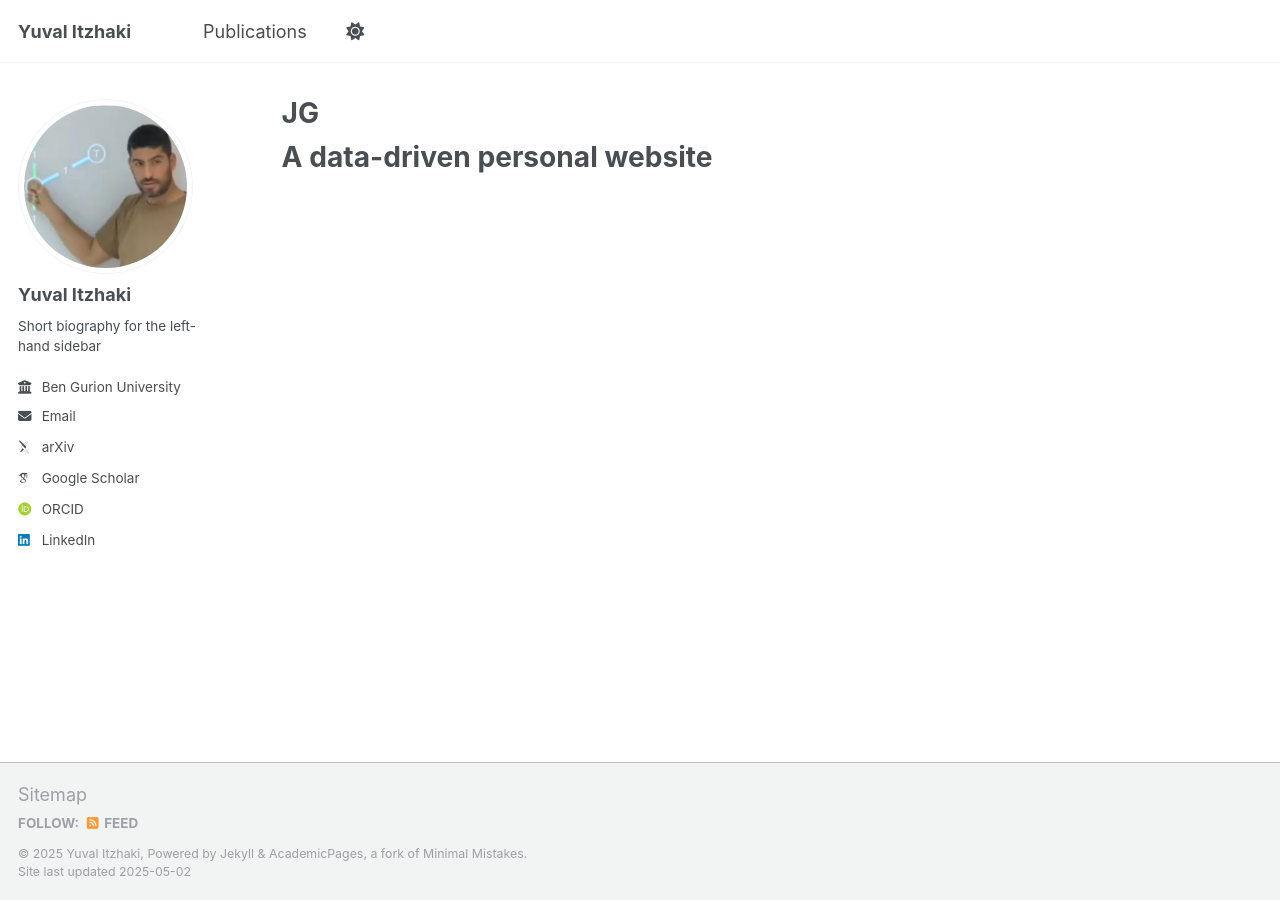
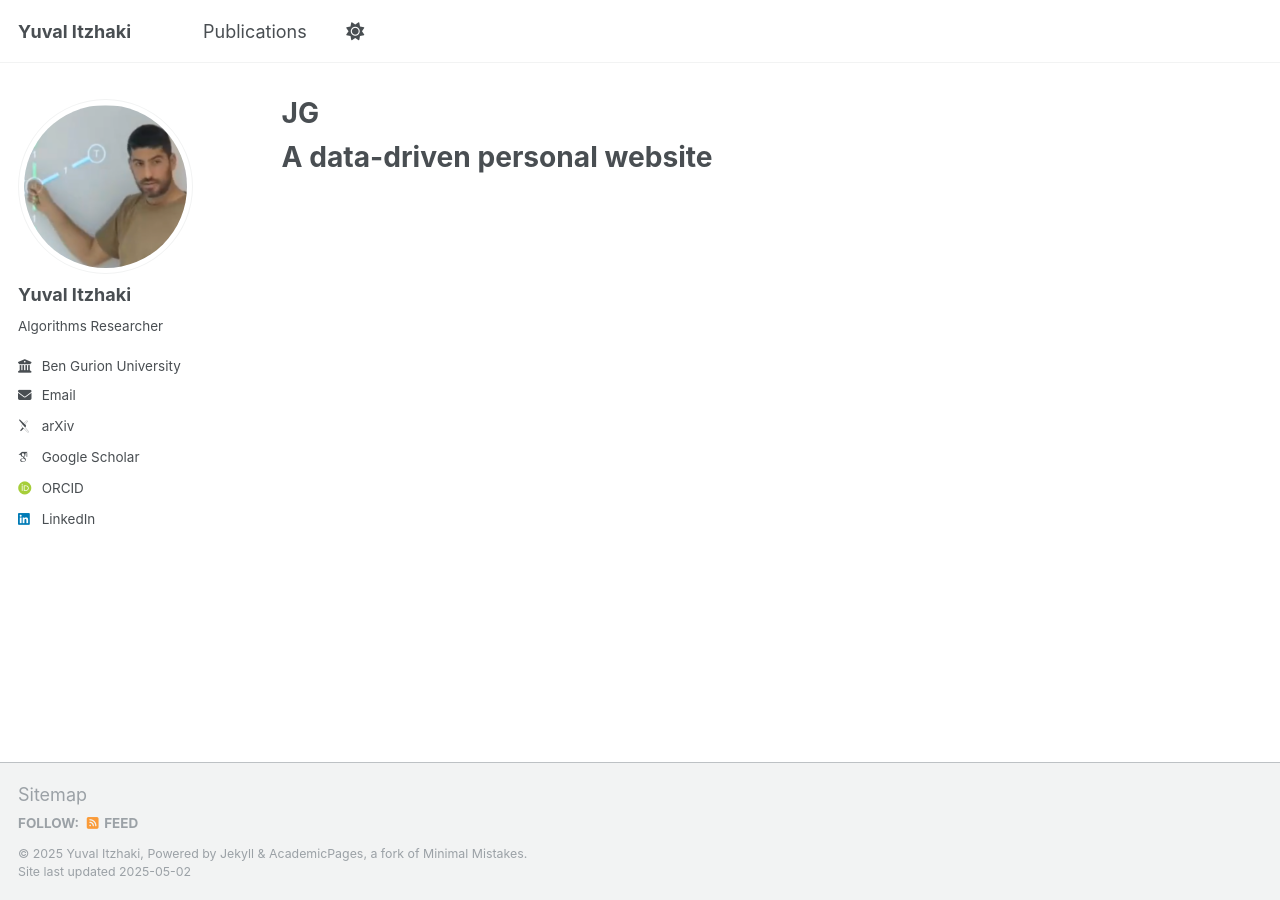
Before and after one commit to yuvalyitz/home, a Jekyll site: the page built from _pages/about.md, in a window 1280 px wide. Built offline with Jekyll 4.4.1, drawn with Linux system fonts in a browser that asks for light colours; some web fonts are replaced.

Commit message:
Update _config.yml

```diff
--- a/_config.yml
+++ b/_config.yml
@@ -25,7 +25,7 @@ author:
   avatar           : "profile.png"
   name             : "Yuval Itzhaki"
   pronouns         : # example: "she/her"
-  bio              : "Short biography for the left-hand sidebar"
+  bio              : "Algorithms Researcher"
   # location         : "Tel Aviv"
   employer         : "Ben Gurion University"
   uri              : # URL
```
